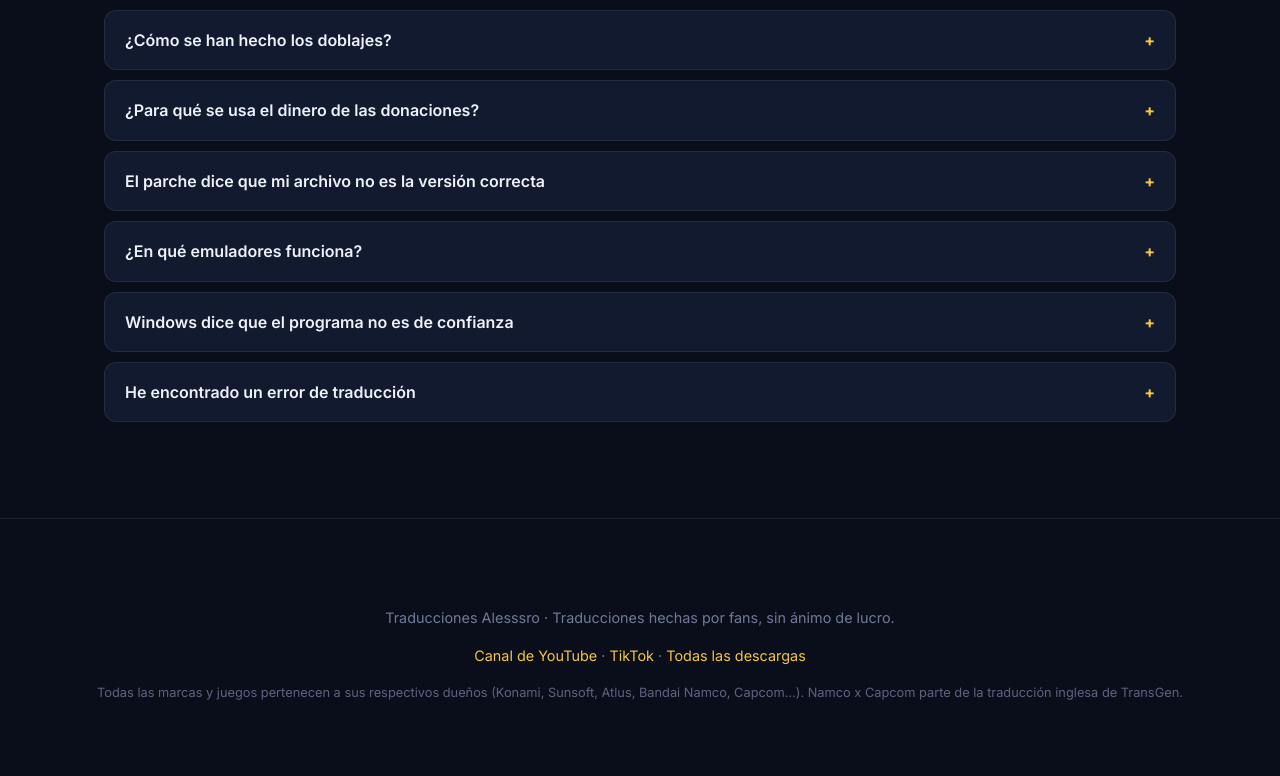
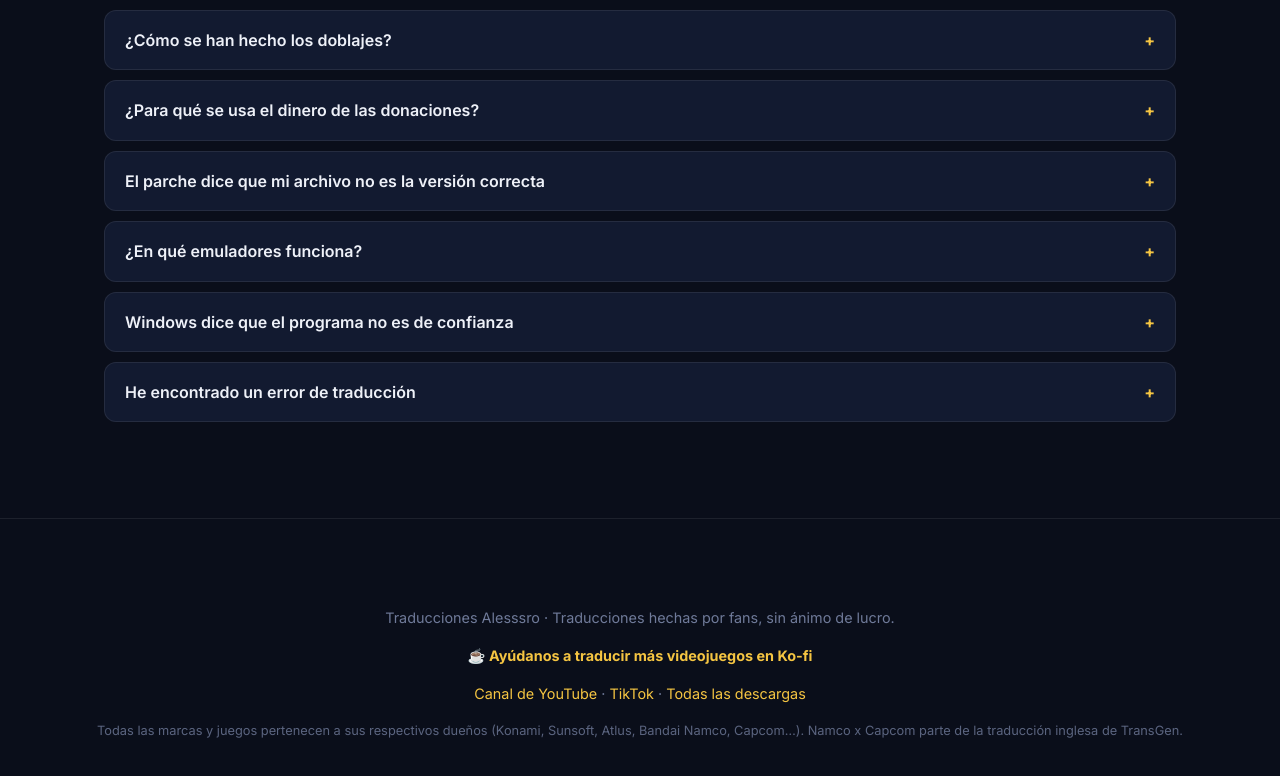
Before and after one commit to alesssro/alesssro.github.io, a plain HTML site: page index.html in a window 1280 px wide. Shown: the part 6616-7392 px from the top of the page. Drawn offline with Linux system fonts and the light colour scheme.

Commit message:
Añade Ko-fi y redes en el pie y el README
Co-Authored-By: Claude Opus 5.5 <noreply@anthropic.com>

```diff
--- a/index.html
+++ b/index.html
@@ -203,6 +203,7 @@
 
 <footer class="pie">
   <p>Traducciones Alesssro · Traducciones hechas por fans, sin ánimo de lucro.</p>
+  <p><a href="https://ko-fi.com/alesssro" target="_blank" rel="noopener"><b>☕ Ayúdanos a traducir más videojuegos en Ko-fi</b></a></p>
   <p><a href="https://www.youtube.com/@TraduccionesAlesssro" target="_blank" rel="noopener">Canal de YouTube</a> · <a href="https://www.tiktok.com/@traduccionesalesssro" target="_blank" rel="noopener">TikTok</a> · <a href="https://github.com/alesssro/alesssro.github.io/releases" target="_blank" rel="noopener">Todas las descargas</a></p>
   <p class="legal">Todas las marcas y juegos pertenecen a sus respectivos dueños (Konami, Sunsoft, Atlus, Bandai Namco, Capcom…). Namco x Capcom parte de la traducción inglesa de TransGen.</p>
 </footer>
```
Also changed, not shown: 1 other file.
